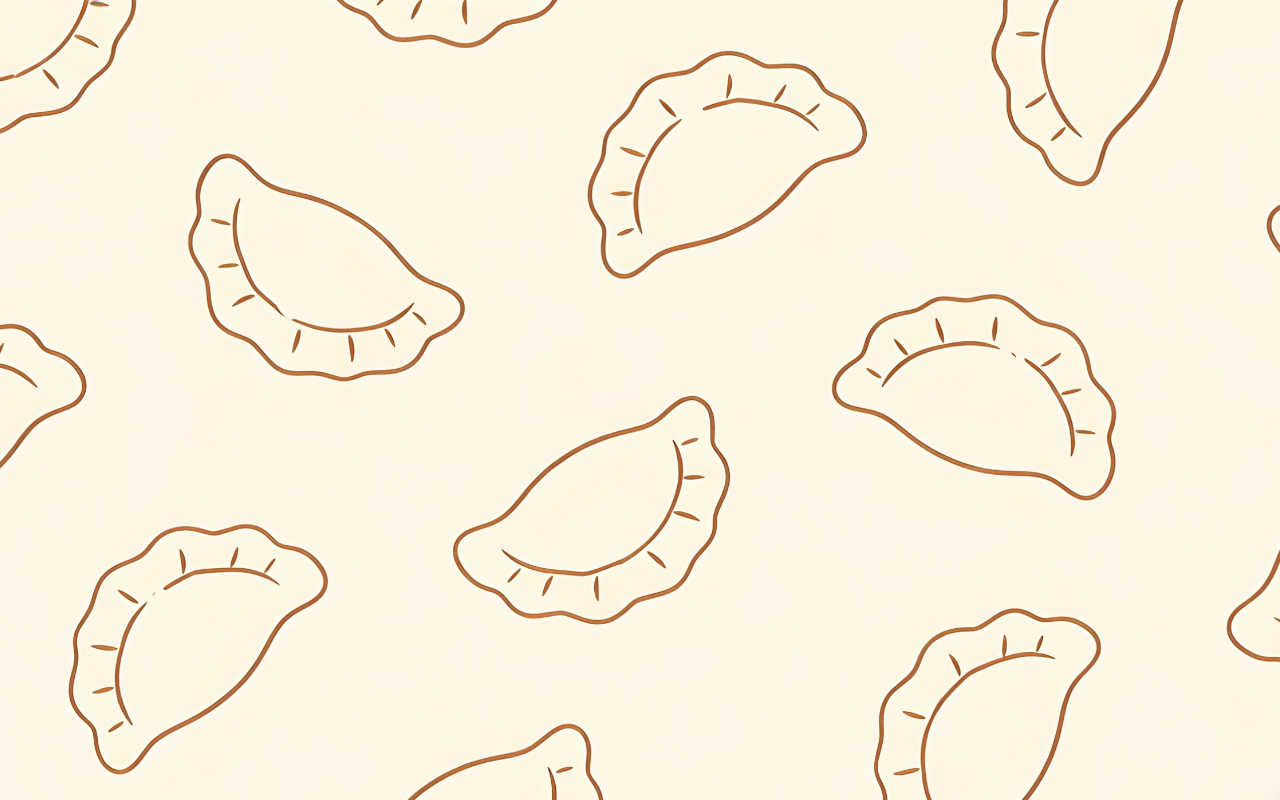
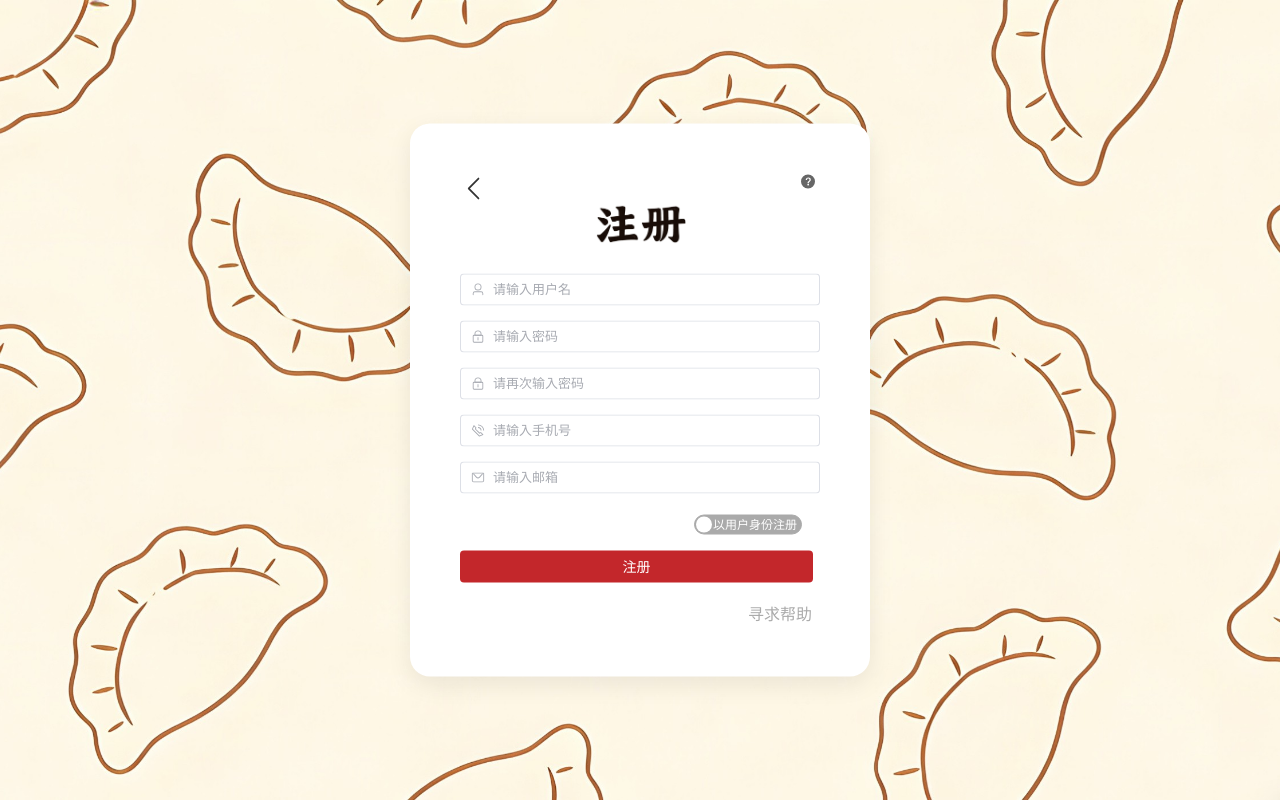
Before and after one commit to luofengwuqi/Hundun-Bone, a Vue app in the folder front-end/hundun-front/: page /login in a window 1280 px wide. Both pictures are taken after a click on the button "注册". Built offline with nearby package versions, Linux system fonts and the light colour scheme.

Commit message:
feat(前端/login):注册页面写出来了

```diff
--- /dev/null
+++ b/front-end/hundun-front/src/views/help/card/RegisterHelp.vue
@@ -0,0 +1,30 @@
+<script setup>
+
+import Card from '@/views/help/component/Card.vue'
+</script>
+
+<template>
+  <Card>
+    <template #head>
+      芜师傅的留言...
+    </template>
+    <template #main>
+      为了尽可能避免您在注册时产生不必要的麻烦<br>
+      所以表单只有<b>用户名和密码</b>是<b>必须填写</b>的<br>
+      但是还是推荐您尽可能多的填写该表单<br>
+      以便后续登录有更多的选择 并防止账号丢失<br>
+      (∠・ω< )⌒★<br>
+      <el-divider />
+      如果想<b>成为管理员</b>的话<br>
+      需要点击<b>注册按钮上面的滑块</b><br>
+      这时候需要输入管理员邀请码<br>
+      你问管理员邀请码是怎么来的?<br>
+      当然是联系芜师傅来获取啦(∠・ω< )⌒★<br>
+    </template>
+  </Card>
+
+</template>
+
+<style scoped>
+
+</style>
--- /dev/null
+++ b/front-end/hundun-front/src/views/help/component/Card.vue
@@ -0,0 +1,62 @@
+<script setup>
+</script>
+
+<template>
+  <div class="card">
+    <div class="header">
+      <slot name="head">标题</slot>
+    </div>
+    <el-divider />
+    <div class="main">
+      <slot name="main">主体主体主体主体主体主体主体主体主体主体主体主体主体主体</slot>
+    </div>
+    <el-divider />
+    <div class="footer">
+      <slot name="footer"></slot>
+    </div>
+  </div>
+
+</template>
+
+<style scoped lang="less">
+.card{
+  z-index: 999;
+  background-color: #FFF8E8;
+  border-radius: 20px;
+  box-shadow: 0 2px 10px rgba(0, 0, 0, 0.1);
+  transition: all 0.3s ease;
+  overflow: hidden;
+  .header{
+    height:50px;
+    font-size: 16px;
+    font-weight: 600;
+    line-height: 50px;
+    text-align: center;
+  }
+  .footer{
+    button{
+      width: 80%;
+      height: 30px;
+      margin: 5px 10% 5px 10%;
+      background-color: #C3272B;
+      border: none;
+      border-radius: 15px;
+
+      color: #fff;
+      line-height: 30px;
+    }
+    button:hover {
+      background-color: #D64A4F;
+    }
+  }
+
+  .main{
+    padding:10px;
+  }
+  :deep(.el-divider) {
+    margin: 0;
+  }
+}
+
+
+</style>
--- /dev/null
+++ b/front-end/hundun-front/src/views/help/warn/AdminRegisterWarn.vue
@@ -0,0 +1,32 @@
+<script setup>
+import { ref } from 'vue'
+import Card from '@/views/help/component/Card.vue'
+
+const visible = ref(true)
+
+</script>
+
+<template>
+  <br>
+
+  <Card v-if="visible">
+    <template #head>
+      <span style="color: #f00">注意：当前您正在注册为管理员用户</span>
+    </template>
+    <template #main>
+      我们信任您已经从芜师傅那里了解了日常注意事项。<br>
+      总结起来无外乎这三点(￣^￣)ゞ：<br>
+      <span style="color: #f00">1) 尊重别人的隐私</span><br>
+      <small>求你了 别闹。(｡ŏ_ŏ)</small><br>
+      <span style="color: #f00">2) 输入前要先考虑 (后果和风险)。</span><br>
+      <small>程序炸了怎么办o(￣ヘ￣o#)</small><br>
+      <span style="color: #f00">3) 权力越大，责任越大。</span><br>
+      <small>瞎改数据删库跑路就<span style="color: #f00 ; font-weight: bold">弄死你ヽ(`Д´)ﾉ︵ ┻━┻</span></small><br>
+    </template>
+  </Card>
+
+</template>
+
+<style scoped>
+
+</style>
--- a/front-end/hundun-front/src/views/login/Login.vue
+++ b/front-end/hundun-front/src/views/login/Login.vue
@@ -6,12 +6,23 @@ import EmailPasswordForm from '@/views/login/component/EmailPasswordForm.vue'
 import UsernamePasswordForm from '@/views/login/component/UsernamePasswordForm.vue'
 import PhonePasswordForm from '@/views/login/component/PhonePasswordForm.vue'
 import Register from '@/views/login/component/Register.vue'
+import AdminRegisterWarn from '@/views/help/warn/AdminRegisterWarn.vue'
+import RegisterHelp from '@/views/help/card/RegisterHelp.vue'
 //登录模式选择器相关的东西(子传父)
 const loginType = ref(`username-password`)
 const changeLoginType = (type) => {
   console.log(`登录模式切换:${type}`)
   loginType.value = type
 }
+//提示相关的东西
+// (这里的逻辑写的比较糟糕 一用数组基本上就完蛋了哈哈哈 希望以后还能看懂)
+const changeDialogShow = ([index, value])=>{
+  dialogShow.value[index] = value
+}
+//index: 0:管理员警告 1:管理员提示
+//value: false禁用 true启用
+
+const dialogShow=ref([false,false])
 
 
 </script>
@@ -31,11 +42,24 @@ const changeLoginType = (type) => {
       <EmailPasswordForm></EmailPasswordForm>
     </div>
     <div class="loginForm" v-else-if="loginType==='register'">
-      <Register></Register>
+      <Register
+        @changeLoginType="changeLoginType"
+        @changeDialogShow="changeDialogShow"
+      ></Register>
     </div>
     <div class="loginForm" v-else>
       纳尼
     </div>
+    <div class="help">
+      <div class="admin-register_warn" v-if="loginType==='register' && dialogShow[0]">
+        <AdminRegisterWarn/>
+      </div>
+      <div class="register_help" v-if="loginType==='register' && dialogShow[1]">
+        <RegisterHelp/>
+      </div>
+    </div>
+
+
   </div>
 
 
@@ -54,4 +78,19 @@ const changeLoginType = (type) => {
     transform:translate(-50%,-50%);
   }
 }
+.help{
+  //注册相关提示
+  .admin-register_warn{
+    width: 25%;
+    position:absolute;
+    bottom:10%;
+    right:5%;
+  }
+  .register_help{
+    width: 25%;
+    position:absolute;
+    top:10%;
+    right:5%;
+  }
+ }
 </style>
--- a/front-end/hundun-front/src/views/login/component/Register.vue
+++ b/front-end/hundun-front/src/views/login/component/Register.vue
@@ -1,11 +1,211 @@
 <script setup>
+import { reactive, ref, watch } from 'vue'
+import { useUserStore } from '@/stores/user.js'
+import { useRouter } from 'vue-router'
+import { ArrowLeft, QuestionFilled, Message } from '@element-plus/icons-vue'
 
+// 定义 emits
+const emit = defineEmits(['changeLoginType','changeDialogShow'])
+
+const handleBack = () => {
+  emit('changeLoginType', 'username-password')
+}
+
+
+//表单相关
+const form = reactive({
+  importantPassword: '',
+  username: '',
+  password: '',
+  passwordAgain:'',
+  phone:'',
+  email: ''
+})
+//表单验证相关
+const rules = {
+  username: [
+    { required: true, message: '请输入用户名', trigger: 'blur' },
+    { min: 1, max: 10, message: '长度在 1 到 10 个字符', trigger: 'blur' },
+  ],
+  importantPassword: [
+    { min: 6,max:20, message: '长度在 6 到 20 个字符', trigger: 'blur' },
+  ],
+  password: [
+    { required: true, message: '请输入密码', trigger: 'blur' },
+    { min: 6,max:20, message: '长度在 6 到 20 个字符', trigger: 'blur' },
+  ],
+  passwordAgain:[
+    { required: true, message: '请再次输入密码', trigger: 'blur' },
+    { min: 6,max:20, message: '长度在 6 到 20 个字符', trigger: 'blur' },
+    { validator: (rule, value, callback) => {
+      if (value !== form.password) {
+        callback(new Error('两次输入的密码不一致'))
+      } else {
+        callback()
+      }
+      }}
+  ],
+
+  phone: [
+    { min: 11,max:11, message: '请输入11位手机号', trigger: 'blur' },
+    { validator: (rule, value, callback) => {
+      if (!/^1[3456789]\d{8}$/.test(value)) {
+        callback(new Error('请输入正确的手机号'))
+      } else {
+        callback()
+      }
+    }}
+  ],
+  email: [
+    { required: true, message: '请输入邮箱', trigger: 'blur' },
+    { validator: (rule, value, callback) => {
+      if (!/^[a-zA-Z0-9_-]+@[a-zA-Z0-9_-]+(\.[a-zA-Z0-9_-]+)+$/.test(value)) {
+        callback(new Error('请输入正确的邮箱'))
+      } else {
+        callback()
+      }
+    }}
+  ]
+}
+//按钮相关
+const userStore = useUserStore()
+const router = useRouter()
+const formRef = ref(null)
+const adminOrNot =ref(false)
+watch(adminOrNot, (newVal) => {
+  // 0:index
+  emit('changeDialogShow', [0,newVal])
+})
+const dialogVisible = ref(false)
+watch(dialogVisible, (newVal) => {
+    emit('changeDialogShow', [1,newVal])
+})
+
+
+const handleRegister = async () => {
+
+}
 </script>
-
 <template>
 
+  <div class="form">
+    <el-form
+      :model="form"
+      :rules="rules"
+      ref="formRef"
+      label-width="auto"
+      style="max-width: 600px">
+      <ArrowLeft class="back-icon" @click="handleBack"/>
+<!--   表头部分   -->
+      <QuestionFilled class="help" @click="dialogVisible = true"/>
+      <div class="logo-box">
+        <img src="@/assets/img/login/zhuce.png" alt="">
+      </div>
+<!--   表单项   -->
+      <el-form-item prop="importantPassword" v-if="adminOrNot">
+        <el-input v-model="form.importantPassword" placeholder="请输入管理员邀请码" prefix-icon="lock"></el-input>
+      </el-form-item>
+      <el-form-item prop="username">
+        <el-input v-model="form.username" placeholder="请输入用户名" prefix-icon="user" >
+        </el-input>
+      </el-form-item>
+      <el-form-item prop="password">
+        <el-input v-model="form.password" placeholder="请输入密码" prefix-icon="lock"></el-input>
+      </el-form-item>
+      <el-form-item prop="passwordAgain">
+        <el-input v-model="form.passwordAgain" placeholder="请再次输入密码" prefix-icon="lock"></el-input>
+      </el-form-item>
+      <el-form-item prop="phone">
+        <el-input v-model="form.phone" placeholder="请输入手机号" prefix-icon="phone"></el-input>
+      </el-form-item>
+      <el-form-item prop="email">
+        <el-input v-model="form.email" placeholder="请输入邮箱" :prefix-icon="Message"></el-input>
+      </el-form-item>
+<!--   管理员注册开关   -->
+      <el-switch
+        v-model="adminOrNot"
+        class="ml-2"
+        inline-prompt
+        style="--el-switch-on-color:  #C3272B; --el-switch-off-color: #AAA"
+        active-text="以管理员身份注册"
+        inactive-text="以用户身份注册"
+      />
+<!--   注册按钮    -->
+      <el-button type="primary" @click="handleRegister">注册</el-button>
+      <router-link to="/help">
+        寻求帮助
+      </router-link>
+    </el-form>
+  </div>
 </template>
 
-<style scoped>
+<style scoped lang="less">
 
+.form{
+  position: relative;
+  padding: 50px;
+  border-radius: 20px;
+  background-color: #fff;
+  box-shadow: 0 8px 25px rgba(0, 0, 0, 0.08);
+  width: 460px;
+  .back-icon{
+    position: absolute;
+
+    height: 30px;
+    width: 30px;
+  }
+  .help{
+    width: 2em;
+    height: 1em;
+    position: absolute;
+    right: 10%;
+    color: #666666;
+  }
+  .back-icon:hover,
+  .help:hover{
+    color: #C3272B
+  }
+  .logo-box{
+    width: 50%;
+    margin-right: 25%;
+    margin-left: 25%;
+    height: 100px;
+    img{
+      width: 100%;
+      height: 100%;
+      object-fit: contain;
+    }
+
+  }
+  a{
+    display: block;
+    width: 25%;
+    margin-left: 80%;
+    color: #AAA;
+  }
+  a:hover{
+    color: #666;
+  }
+  .el-switch{
+    margin-left: 65%;
+    margin-bottom: 10px;
+  }
+  /* 专门放大表单标签字体 */
+  :deep(.el-form-item) {
+    margin-bottom: 15px;
+  }
+  :deep(.el-input__inner) {
+    font-size: 13px;
+    height: 30px;
+  }
+    .el-button{
+      width: 98%;
+      background-color: #C3272B;
+      border: none;
+      margin-bottom: 20px;
+    }
+    .el-button:hover{
+      background-color: #D64A4F;
+    }
+ }
 </style>
```
Also changed, not shown: front-end/hundun-front/src/assets/img/login/zhuce.png (added).
